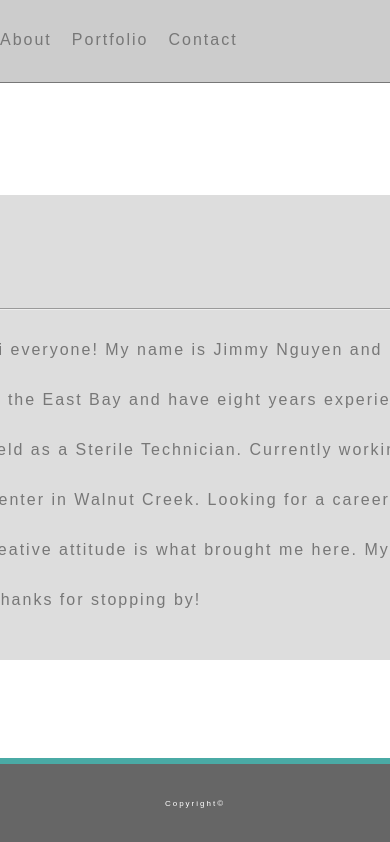
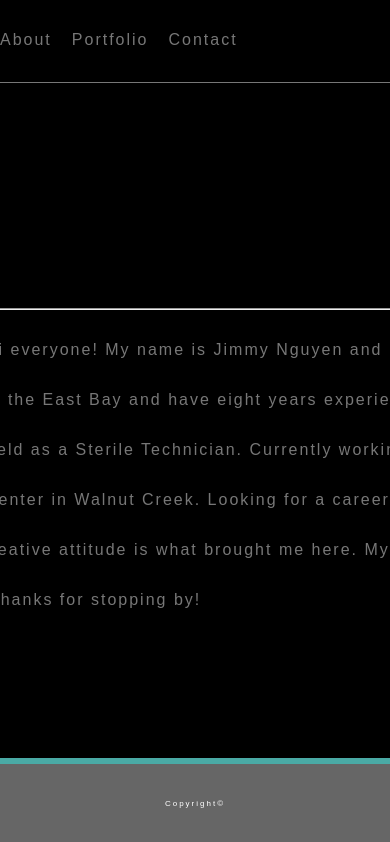
Before and after one commit to jimnguyen26/First-Assignment, a plain HTML site: page index.html in a window 390 px wide. Shown: the part 87-929 px from the top of the page. Drawn offline with Linux system fonts and the light colour scheme.

Commit message:
updated with Media Queries

```diff
--- a/assets/css/style.css
+++ b/assets/css/style.css
@@ -266,3 +266,25 @@ input[type="text"] {
     padding-left: 30px;
     padding-top: 5px;
 }
+
+
+
+
+
+/* Media Queries */
+
+
+
+
+
+@media screen and (max-width: 800px) {
+
+
+    nav,
+    main,
+    .container,
+    .card-text,
+    .card-header-text {
+        background-color: black;
+    }
+}
```
Also changed, not shown: portfolio.html (+1 -1 lines), 2 other files.
